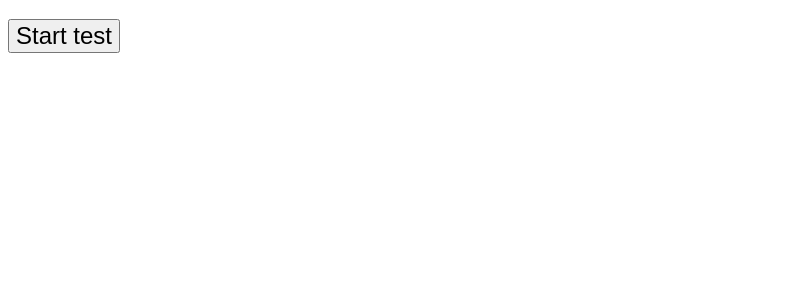
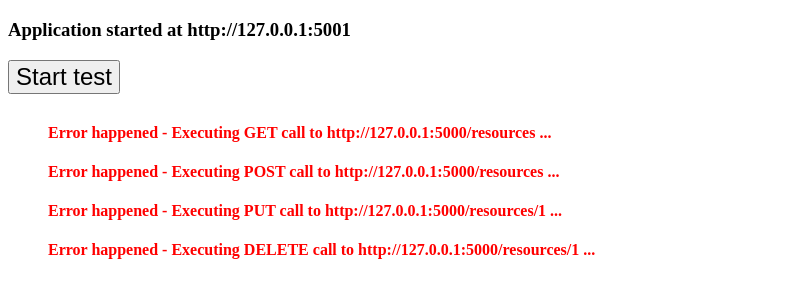
Before and after one commit to NickNaso/express-cors, a website: page client/index.html in a window 1280 px wide. Both pictures are taken after a click on the button "Start test". Shown: the part 61-358 px from the top of the page, without its empty margins (0-793 px from the left). Drawn offline with Linux system fonts and the light colour scheme; no server answers.

Commit message:
Project comleted
Added comment on server
Completed client to handle response from server

```diff
--- a/client/index.html
+++ b/client/index.html
@@ -6,29 +6,30 @@
   </head>
   <body>
     <h1>Test page for CORS (Cross-Origin Resource Sharing)</h1>
+    <h3>Application started at http://127.0.0.1:5001</h3>
     <div><button type="button" id="start" style="font-size: 24px">Start test</button></div>
-
+    <ul id="result" style="list-style-type: none; margin-top: 30px;"></ul>
     <script>
       'use strict'
       const APIRoot = 'http://127.0.0.1:5000'
       const APICalls = [
         {
-          taskName: 'Executing ' + this.method + ' call to ' + this.url,
+          taskName: 'Executing GET call to ' + APIRoot + '/resources',
           method: 'GET',
           url: APIRoot + '/resources'
         },
         {
-          taskName: 'Executing ' + this.method + ' call to ' + this.url,
+          taskName: 'Executing POST call to ' + APIRoot + '/resources',
           method: 'POST',
           url: APIRoot + '/resources'
         },
         {
-          taskName: 'Executing ' + this.method + ' call to ' + this.url,
+          taskName: 'Executing PUT call to ' + APIRoot + '/resources/1',
           method: 'PUT',
           url: APIRoot + '/resources/1'
         },
         {
-          taskName: 'Executing ' + this.method + ' call to ' + this.url,
+          taskName: 'Executing DELETE call to ' + APIRoot + '/resources/1',
           method: 'DELETE',
           url: APIRoot + '/resources/1'
         }
@@ -36,7 +37,7 @@
 
       $('#start').on('click', (e) => {
         let requests = []
-
+        $('#result').empty()
         function getResources (call) {
             return new Promise((resolve, reject) => {
               $.ajax({
@@ -59,21 +60,35 @@
             })
           }
 
-        for (let call of APICalls) {
-          requests.push(getResources(call))
-        }
+          requests = APICalls.map(call =>{
+            return getResources(call)
+          })
 
-        Promise
-        .all(requests)
-        .then(values => {
-          console.log(values)
-        })
+          requests.reduce((chain, call) => {
+            return chain.then(() => call)
+              .then((response) => {
+                console.log(response)
+                function parse (data) {
+                  return JSON.stringify(data);
+                }
+                let item = `<li>
+                  <h4>${response.taskName}</h4>
+                  <h5>Response:</h5>
+                  ${parse(response.data)}
+                </li>
+                `
+                $("#result").append(item)
+              })
+              .catch((data) => {
+                let item = `<li>
+                  <h4 style="color:red;">Error happened - ${data.taskName} ... </h4>
+                </li>
+                `
+                $("#result").append(item)
 
+              })
+          }, Promise.resolve())
       })
-
-
-
-
     </script>
   </body>
 </html>
--- a/server.js
+++ b/server.js
@@ -44,6 +44,7 @@ module.exports = function createServer() {
   app.use(responsePoweredBy("@NickNaso"))
   app.use(responseTime())
 
+  // https://www.npmjs.com/package/cors#enabling-cors-pre-flight
   app.options('*', cors())
 
   /**
```
